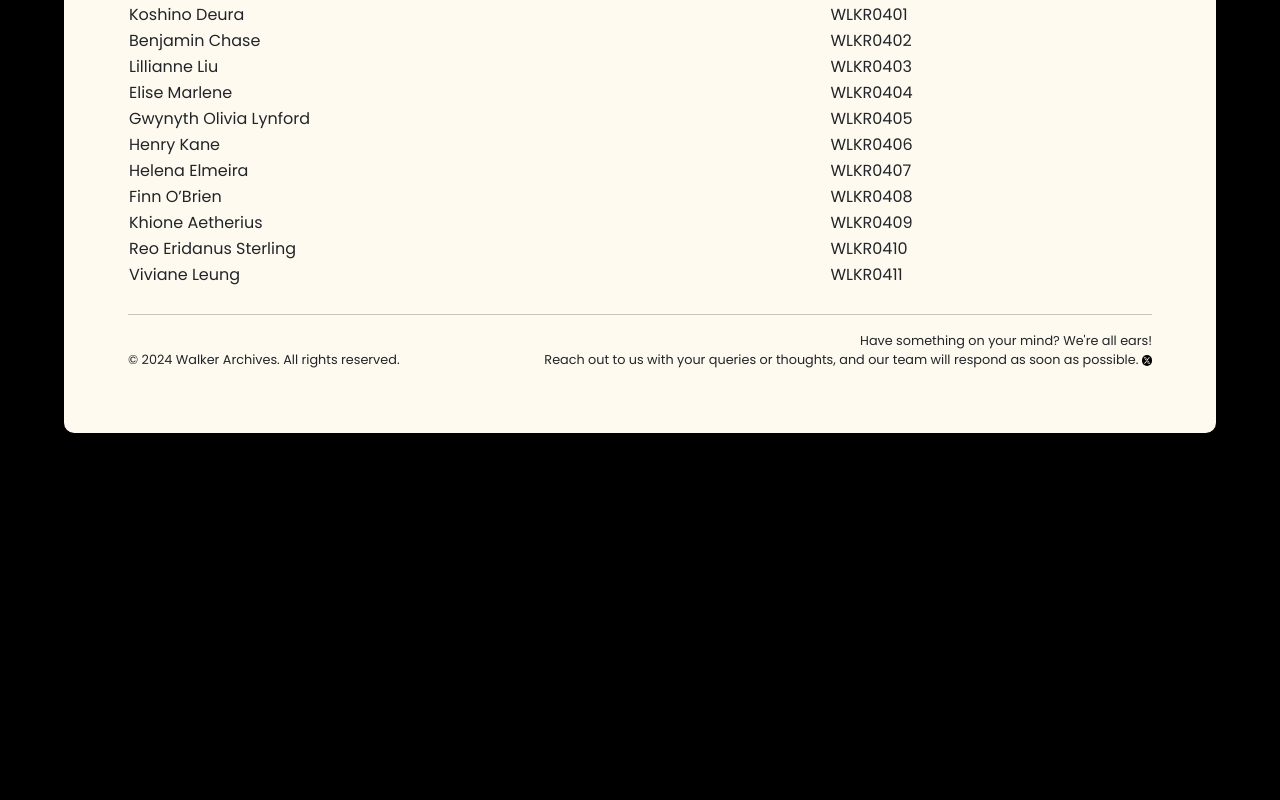
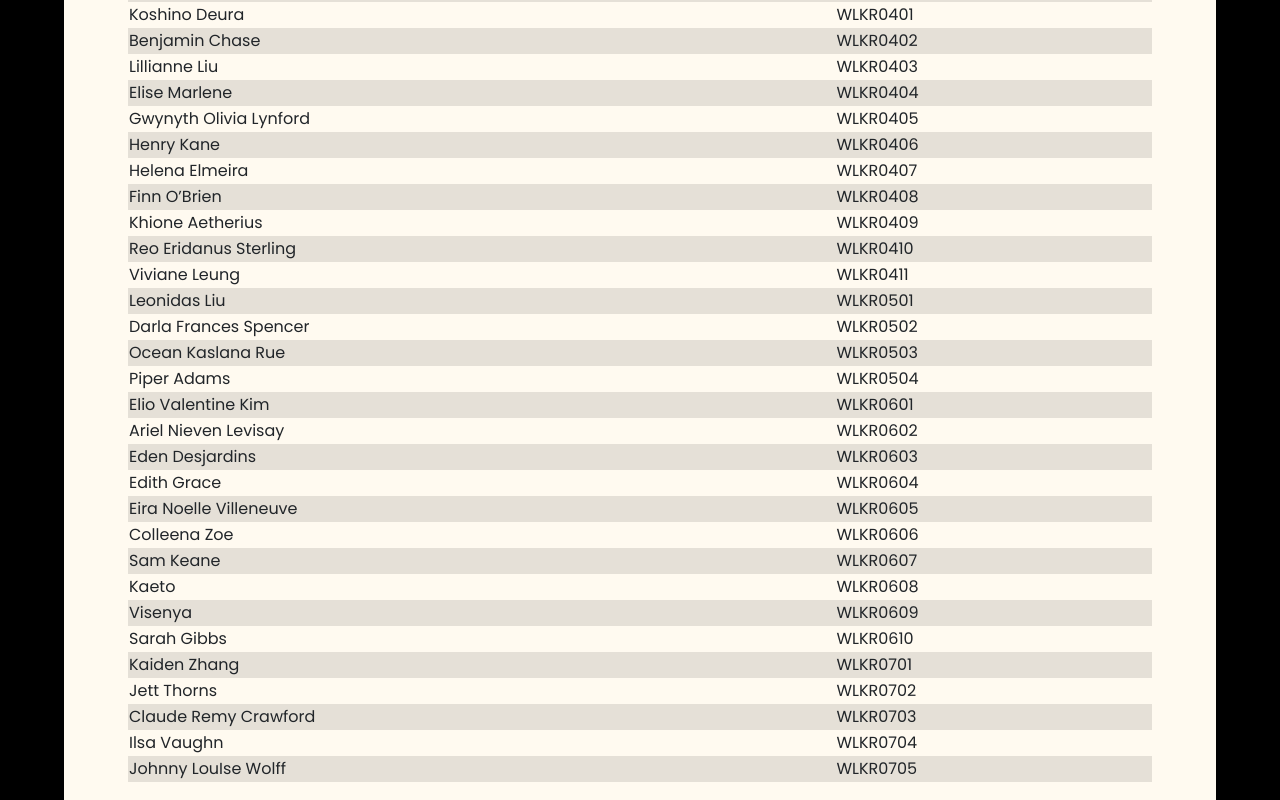
Before and after one commit to aetheryn/walker-archives, a React (Vite) app: page /members in a window 1280 px wide. Shown: the part 640-1440 px from the top of the page. Before the commit the page ends 1137 px from the top, so only its background shows below. Built offline with nearby package versions, Linux system fonts and the light colour scheme.

Commit message:
Member list css (alternating rows) and update data to batch 7 members

```diff
--- a/src/App.jsx
+++ b/src/App.jsx
@@ -26,6 +26,7 @@ function App() {
       }}
     >
       <div
+        className="page"
         style={{
           backgroundColor: "#fffaf0",
           width: "90vw",
--- a/src/helper/data.js
+++ b/src/helper/data.js
@@ -464,9 +464,28 @@ const members = [
   { id: "0406", name: "Henry Kane" },
   { id: "0407", name: "Helena Elmeira" },
   { id: "0408", name: "Finn O’Brien" },
-  { id: "0409", name: "Khione Aetherius " },
+  { id: "0409", name: "Khione Aetherius" },
   { id: "0410", name: "Reo Eridanus Sterling" },
   { id: "0411", name: "Viviane Leung" },
+  { id: "0501", name: "Leonidas Liu" },
+  { id: "0502", name: "Darla Frances Spencer" },
+  { id: "0503", name: "Ocean Kaslana Rue" },
+  { id: "0504", name: "Piper Adams" },
+  { id: "0601", name: "Elio Valentine Kim" },
+  { id: "0602", name: "Ariel Nieven Levisay" },
+  { id: "0603", name: "Eden Desjardins" },
+  { id: "0604", name: "Edith Grace" },
+  { id: "0605", name: "Eira Noelle Villeneuve " },
+  { id: "0606", name: "Colleena Zoe" },
+  { id: "0607", name: "Sam Keane" },
+  { id: "0608", name: "Kaeto" },
+  { id: "0609", name: "Visenya" },
+  { id: "0610", name: "Sarah Gibbs" },
+  { id: "0701", name: "Kaiden Zhang" },
+  { id: "0702", name: "Jett Thorns" },
+  { id: "0703", name: "Claude Remy Crawford" },
+  { id: "0704", name: "Ilsa Vaughn" },
+  { id: "0705", name: "Johnny LouIse Wolff" },
 ];
 
 export { batches, members };
--- a/src/index.css
+++ b/src/index.css
@@ -111,3 +111,7 @@ div.toggle-page > button:hover {
     opacity: 100;
   }
 }
+
+.member-list > tr:nth-child(odd) {
+  background-color: #e5e0d7;
+}
--- a/src/pages/Membership.jsx
+++ b/src/pages/Membership.jsx
@@ -31,8 +31,6 @@ const Membership = () => {
         <img
           src="/search.png"
           style={{
-            // gridRow: "1",
-            // gridColumn: "1",
             height: "2.4vw",
           }}
         />
@@ -56,7 +54,10 @@ const Membership = () => {
         ></input>
       </div>
 
-      <table style={{ width: "100%", marginTop: ".8vw" }}>
+      <table
+        style={{ width: "100%", marginTop: ".8vw" }}
+        className="member-list"
+      >
         <tr
           style={{
             height: "2.4vw",
@@ -65,8 +66,22 @@ const Membership = () => {
             color: "#fffaf0",
           }}
         >
-          <th>Name</th>
-          <th>ID</th>
+          <th>
+            Name
+            {/* <img
+              src="/sort.png"
+              style={{ height: "1.2vw" }}
+              onClick={handleSortName}
+            ></img> */}
+          </th>
+          <th>
+            ID
+            {/* <img
+              src="/sort.png"
+              style={{ height: "1.2vw" }}
+              onClick={handleSortId}
+            ></img> */}
+          </th>
         </tr>
 
         {displayedList.map((entry) => {
```
Also changed, not shown: public/sort.png (added).
